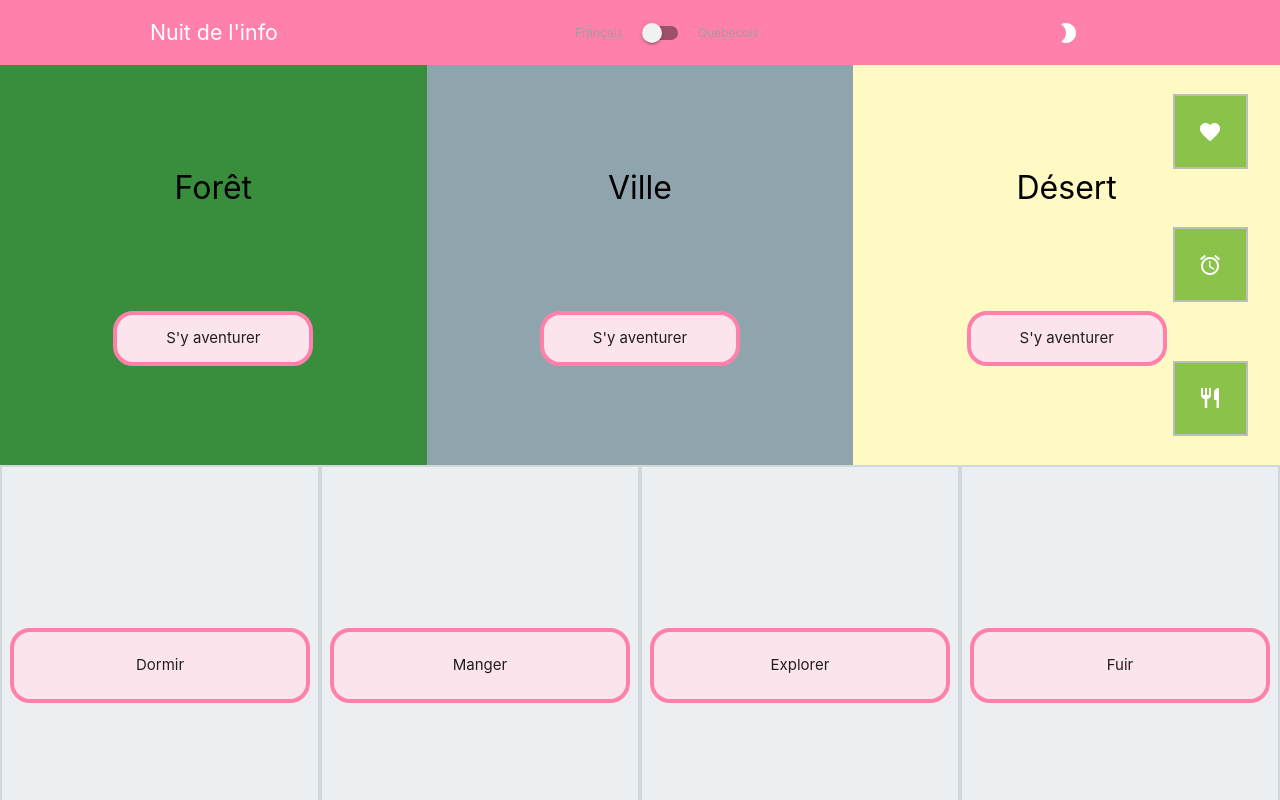
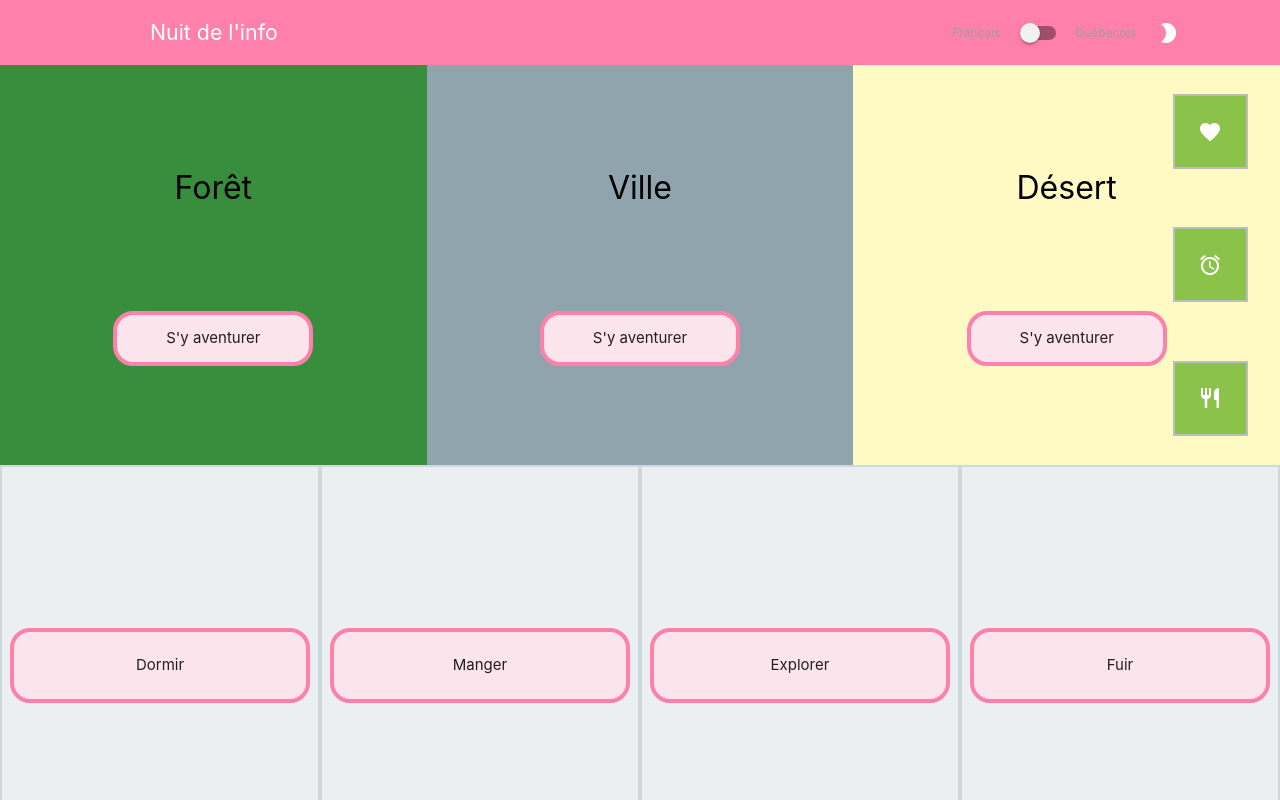
Before and after one commit to Drakandes/NuitInfo, an Angular app in the folder my-app/: page / in a window 1280 px wide. Built offline with nearby package versions, Linux system fonts and the light colour scheme.

Commit message:
modif nav header

```diff
--- a/my-app/src/app/home-page/home-page.component.css
+++ b/my-app/src/app/home-page/home-page.component.css
@@ -115,7 +115,7 @@
 .start-modal-card{
     position: fixed;
     right: 12.5%;
-    top: -40%;
+    top: -80%;
     width: 75%;
     height: 80%;
     opacity: 0;
--- a/my-app/src/app/nav-header/nav-header.component.css
+++ b/my-app/src/app/nav-header/nav-header.component.css
@@ -16,7 +16,8 @@
 }
 
 .darkmode-icon{
-margin-right: 200px;
+margin-right: 100px;
+margin-left: 20px;
 }
 
 .page-background{
--- a/my-app/src/app/nav-header/nav-header.component.html
+++ b/my-app/src/app/nav-header/nav-header.component.html
@@ -10,9 +10,9 @@
         <span class="lever"></span>
         Québecois
       </label>
-    </div>
-    <i *ngIf="darkmode.isDarkmode" (click)="darkmode.toggleDarkmode()" class="material-icons last-item darkmode-icon">brightness_5</i>
-    <i *ngIf="!darkmode.isDarkmode" (click)="darkmode.toggleDarkmode()" class="material-icons last-item darkmode-icon">brightness_2</i>
+    </div >
+    <i *ngIf="darkmode.isDarkmode" (click)="darkmode.toggleDarkmode()" class="material-icons last-item-nogrow darkmode-icon">brightness_5</i>
+    <i *ngIf="!darkmode.isDarkmode" (click)="darkmode.toggleDarkmode()" class="material-icons last-item-nogrow darkmode-icon">brightness_2</i>
   </div>
 </div>
 
--- a/my-app/src/app/path-exploration.service.ts
+++ b/my-app/src/app/path-exploration.service.ts
@@ -58,6 +58,8 @@ export class PathExplorationService {
   public explorePathOption(pathOptionIndex) {
     const info = this.pathOptionsInfo[pathOptionIndex]
     const listString = []
+    if (this.stat.language === "français")
+    {
       listString.push(info[this.stat.language].arrivee.text)
       listString.push(`Tu as pris ${info.healthMinus} point(s) de dégât!`)
       listString.push(`Tu es ${info.sleepMinus}% plus fatigué!`)
@@ -66,6 +68,18 @@ export class PathExplorationService {
       this.stat.sleepMinus(info.sleepMinus)
       this.stat.healthMinus(info.healthMinus)
       listString.push(`À toi de choisir ce que tu vas faire maintenant comme action!`)
+    }
+    else
+    {
+      listString.push(info[this.stat.language].arrivee.text)
+      listString.push(`T'as pris ${info.healthMinus} point(s) de dégât!`)
+      listString.push(`T'es ${info.sleepMinus}% plus fatigué!`)
+      listString.push(`Ta faim a augmenté de ${info.hungerMinus}%!`)
+      this.stat.hungerMinus(info.hungerMinus)
+      this.stat.sleepMinus(info.sleepMinus)
+      this.stat.healthMinus(info.healthMinus)
+      listString.push(`Maintenant aweille choisi c'que tu vas faire!`)
+    }
     return listString
   }
 }
```
Lines whose indentation alone changed are shown as unchanged.
